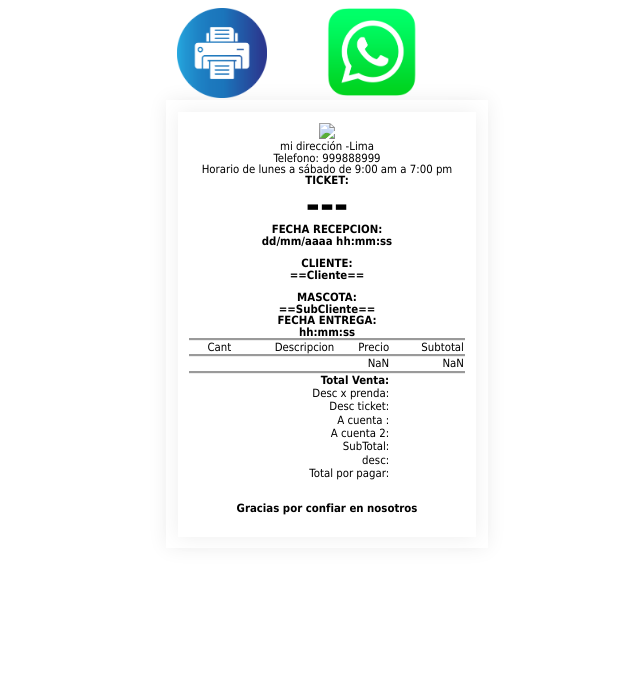
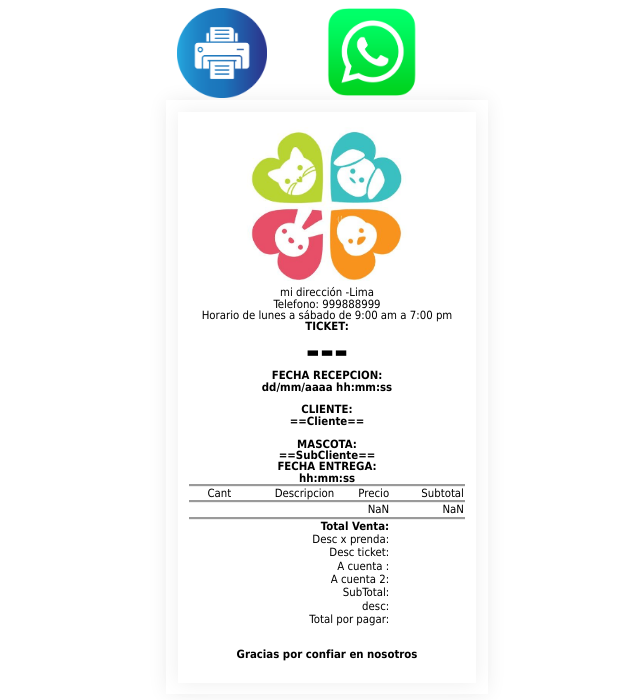
Before and after one commit to TickeVirtual/POS, a plain HTML site: page index.html in a window 1280 px wide. Shown: the whole page, without its empty margins (313-953 px from the left). Drawn offline with Linux system fonts and the light colour scheme.

Commit message:
Update index.html

```diff
--- a/index.html
+++ b/index.html
@@ -340,7 +340,7 @@ img#impresoraButton {
         <div id="thermal-pos">
 
         <div class="label">
-             <img class="boton" src="Logo.png" class="logovet" width= "60%" id "foto">
+             <img class="boton" src="logovet.png" class="ImganelLogo" width= "60%" id "foto">
             <br/>
             <p class="info-tienda">
                 mi dirección -Lima
```
